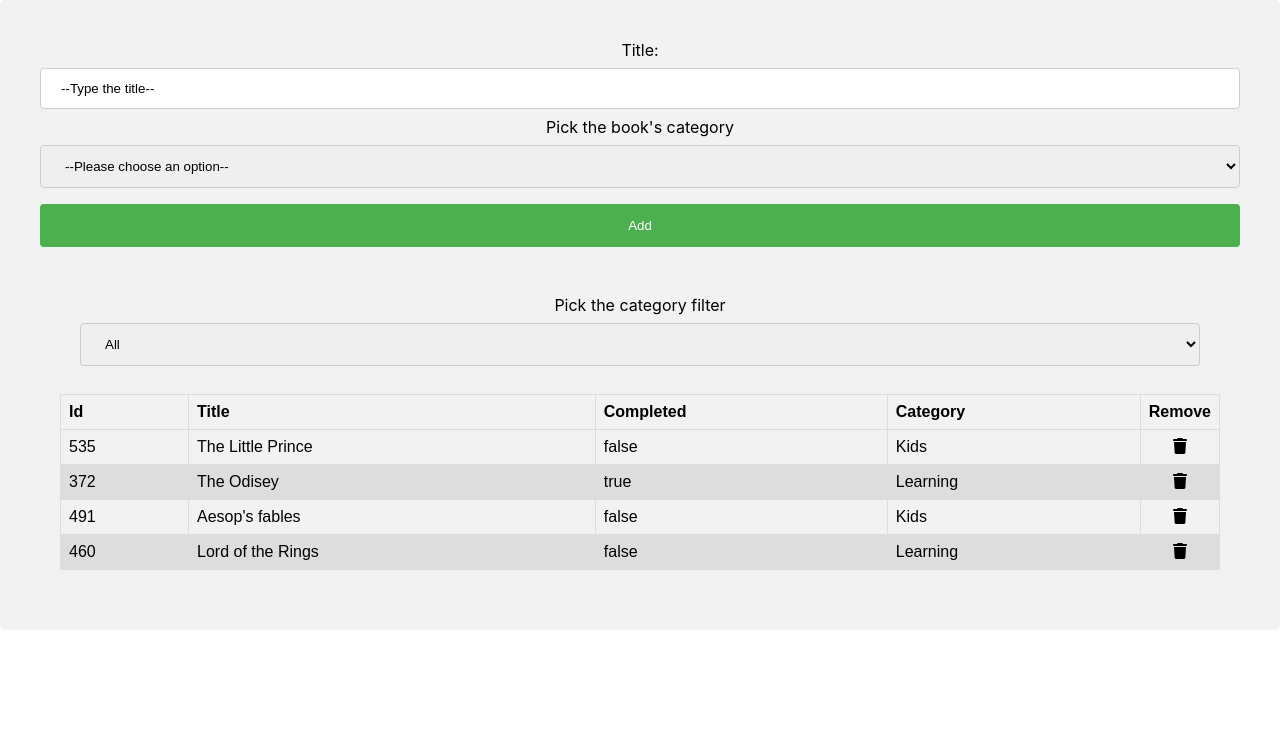
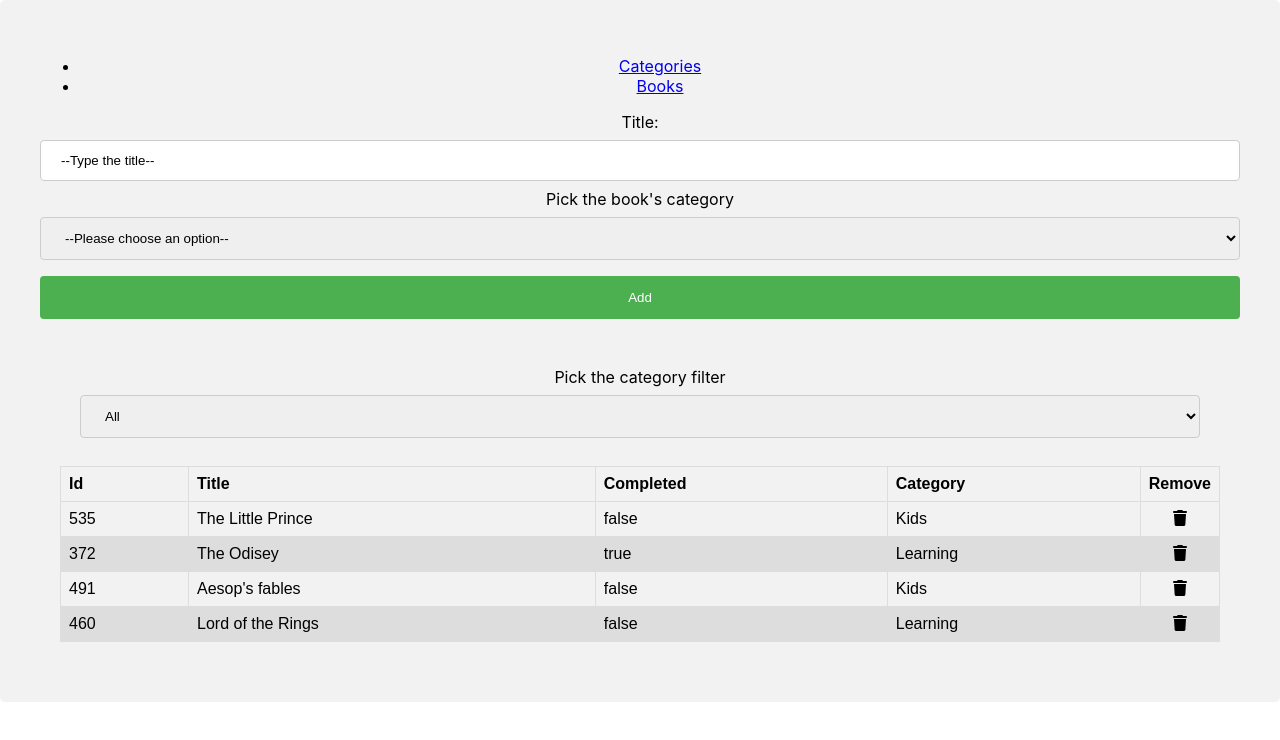
Before and after one commit to IvanDerlich/bookstore, a React (Create React App) app: page / in a window 1280 px wide. Shown: the top 740 px of the page. Built offline with nearby package versions, Linux system fonts and the light colour scheme.

Commit message:
Create navigation links

```diff
--- a/package.json
+++ b/package.json
@@ -13,6 +13,8 @@
     "react": "^17.0.1",
     "react-dom": "^17.0.1",
     "react-redux": "^7.2.2",
+    "react-router": "^5.2.0",
+    "react-router-dom": "^5.2.0",
     "react-scripts": "4.0.1",
     "redux": "^4.0.5",
     "typescript": "^4.1.3",
--- a/src/components/App.js
+++ b/src/components/App.js
@@ -1,3 +1,7 @@
+/* eslint-disable no-unused-vars */
+import {
+  BrowserRouter, Link, Route, Switch,
+} from 'react-router-dom';
 import './App.css';
 import BooksList from '../containers/BookList';
 import BookForm from '../containers/BookForm';
@@ -5,8 +9,24 @@ import BookForm from '../containers/BookForm';
 function App(/* props */) {
   return (
     <div className="App">
-      <BookForm />
-      <BooksList />
+      <BrowserRouter>
+        <nav>
+          <ul>
+            <li><Link to="/categories">Categories</Link></li>
+            <li><Link to="/books">Books</Link></li>
+          </ul>
+        </nav>
+        <Switch>
+          <Route path="/categories">
+            <div>Categories</div>
+          </Route>
+          <Route path="/books">
+            <div>Books</div>
+          </Route>
+        </Switch>
+        <BookForm />
+        <BooksList />
+      </BrowserRouter>
     </div>
   );
 }
```
Also changed, not shown: 1 other file (tests, documents, lock files or other folders).
